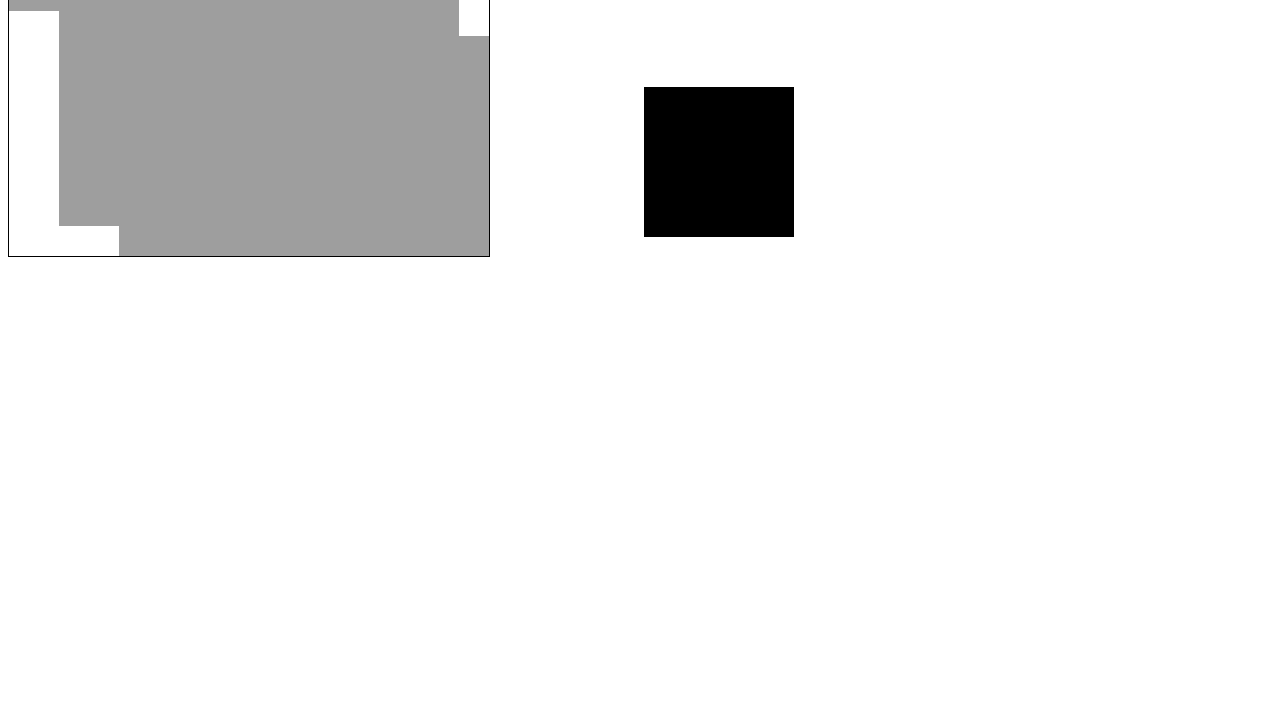
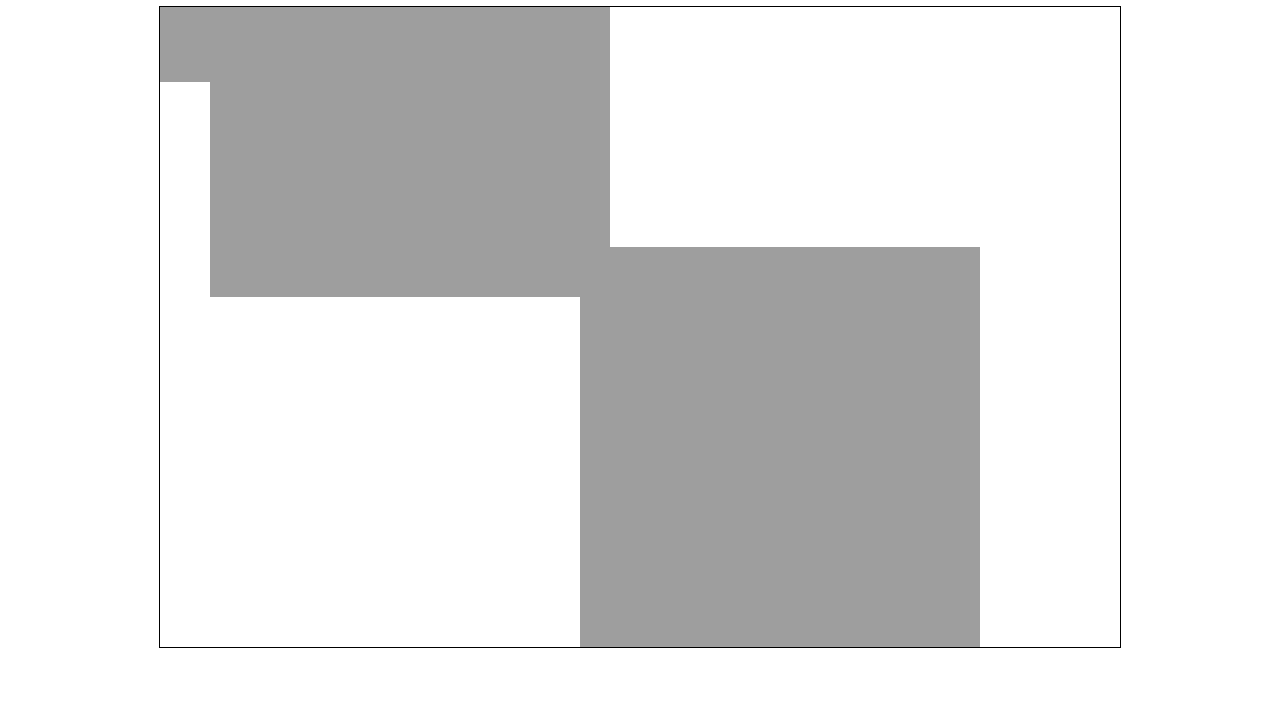
Before and after one commit to MarekDana/GameMenu, a website built with Parcel: page index.html in a window 1280 px wide. Shown: the part 73-800 px from the top of the page. Built offline with nearby package versions, Linux system fonts and the light colour scheme.

Commit message:
Zvětšení

```diff
--- a/index.html
+++ b/index.html
@@ -6,9 +6,8 @@
   </head>
 
   <body>
-    <canvas id="gameScreen" width="480" height="320"></canvas>
-    <canvas id="creditsScreen" width="480" height="320"></canvas>
+    <h1>Space Pilots</h1>
+    <canvas id="gameScreen" width="960" height="640"></canvas>
     <script src="src/menu.js"></script>
-    <script src="src/credits.js"></script>
   </body>
 </html>
--- a/src/credits.js
+++ /dev/null
@@ -1,6 +0,0 @@
-var canvas2 = document.getElementById("creditsScreen");
-var context = canvas2.getContext("2d");
-var width = canvas2.getAttribute("width");
-var height = canvas2.getAttribute("height");
-
-context.fillRect(150, 150, 150, 150);
--- a/src/menu.js
+++ b/src/menu.js
@@ -49,10 +49,10 @@ settingsImage.src =
 creditsImage.src =
   "https://uploads.codesandbox.io/uploads/user/8c15a0b4-85ee-4b26-809a-df9cf9fad315/wbPn-credits.png";
 
-var buttonX = [192, 110, 149, 160];
-var buttonY = [100, 140, 180, 220];
+var buttonX = [420, 420, 420, 420];
+var buttonY = [240, 280, 320, 360];
 var buttonWidth = [96, 260, 182, 160];
-var buttonHeight = [40, 40, 40, 40];
+var buttonHeight = [80, 80, 80, 80];
 
 // vykresli vsechny obrazky
 function draw() {
@@ -145,8 +145,7 @@ function checkClick(mouseEvent) {
     if (mouseX > buttonX[i] && mouseX < buttonX[i] + buttonWidth[i]) {
       if (mouseY > buttonY[i] && mouseY < buttonY[i] + buttonHeight[i]) {
         // kliknuti na jedno tlacitek, melo by poznat na ktere, zastavit aktualni vykreslovani a vykreslit dalsi akci (propojit s dalsím .js souborem)
-        fadeId = setInterval(fadeOut(), 100 / frames);
-        context = null;
+        context.fillRect(150, 150, 150, 150);
       }
     }
   }
--- a/src/styles.css
+++ b/src/styles.css
@@ -2,5 +2,11 @@ body {
   font-family: sans-serif;
 }
 #gameScreen {
+  position: absolute;
+  top: 0;
+  bottom: 0;
+  right: 0;
+  left: 0;
+  margin: auto;
   border: 1px solid black;
 }
```
